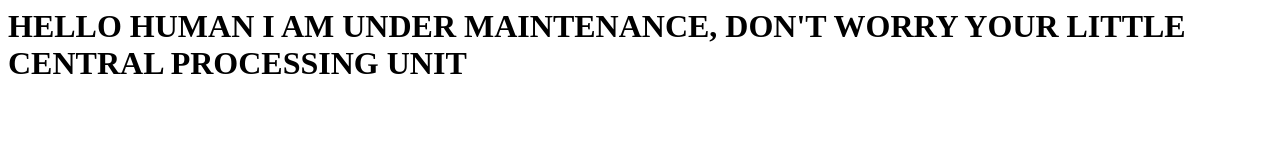
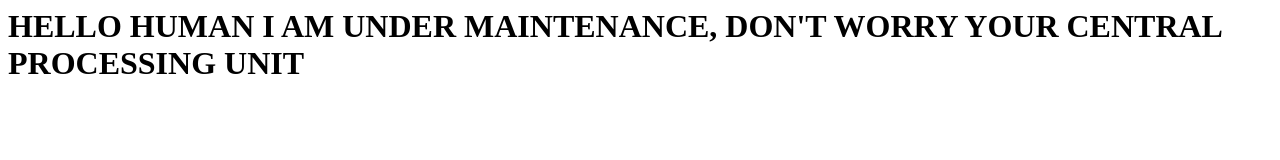
Before and after one commit to BenGNelson/birthday-website, a plain HTML site: page index.html in a window 1280 px wide. Drawn offline with Linux system fonts and the light colour scheme.

Commit message:
Update welcome message again

```diff
--- a/index.html
+++ b/index.html
@@ -3,6 +3,6 @@
     <title>Is it Ben's birthday?</title>
   </head>
   <body>
-    <h1>HELLO HUMAN I AM UNDER MAINTENANCE, DON'T WORRY YOUR LITTLE CENTRAL PROCESSING UNIT</h1>
+    <h1>HELLO HUMAN I AM UNDER MAINTENANCE, DON'T WORRY YOUR CENTRAL PROCESSING UNIT</h1>
   </body>
 </html>
```
